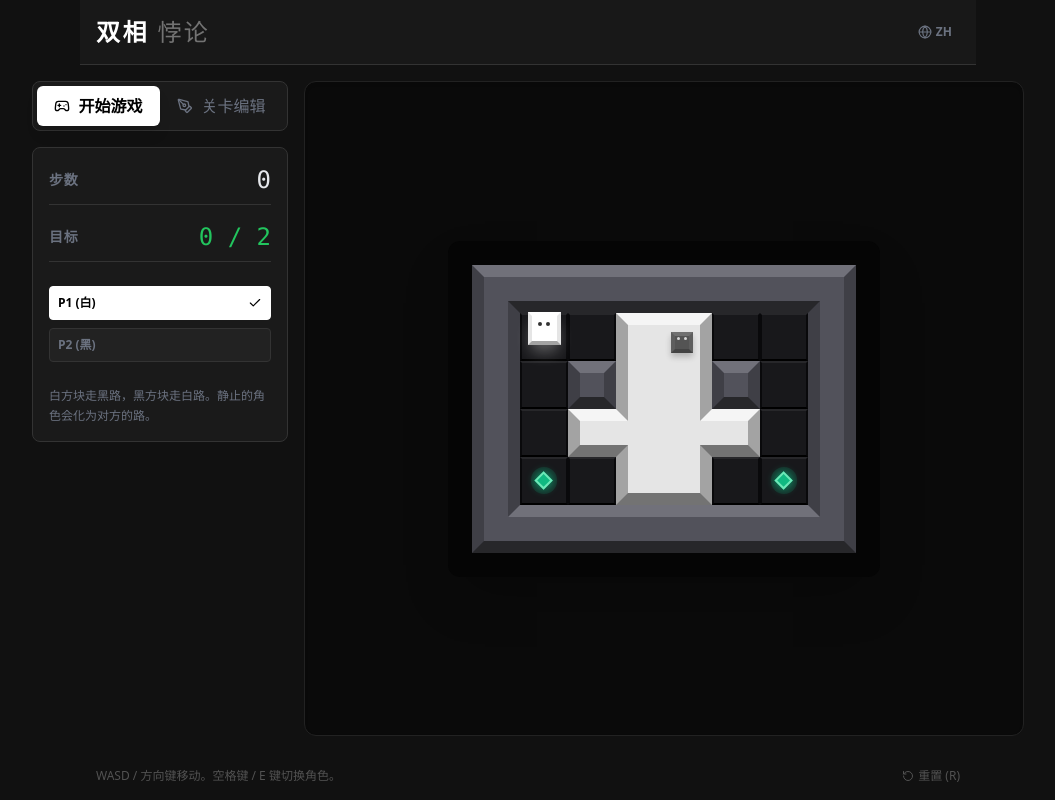
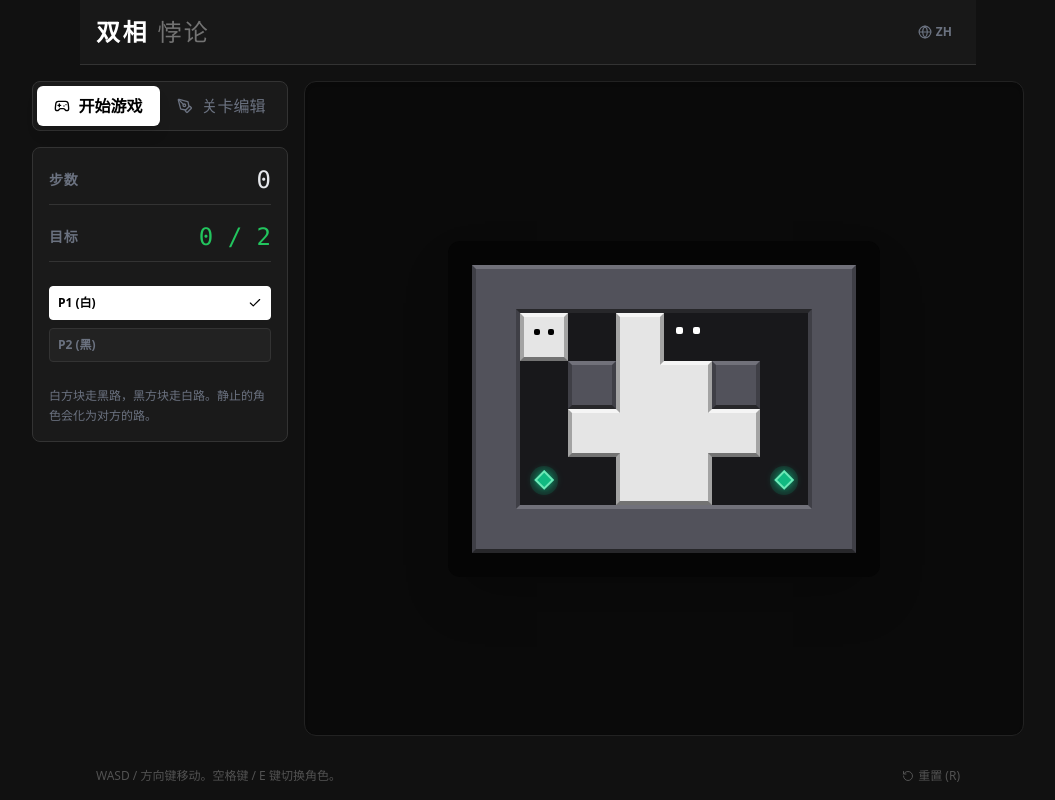
Before and after one commit to skyatgit/mygame, a React (Vite) app: page / in a window 1280 px wide. Shown: the whole page, without its empty margins (112-1167 px from the left). Built offline with nearby package versions, Linux system fonts and the light colour scheme.

Commit message:
优化角色切换逻辑，新增地形工具方法

```diff
--- a/App.tsx
+++ b/App.tsx
@@ -6,6 +6,7 @@ import {
   Gamepad2, RotateCcw, Play, PenTool, Download, Upload,
   Check, X, Globe, Move, Grid3X3, Trash2
 } from 'lucide-react';
+import { getEffectiveTerrain } from './terrainUtils';
 
 const App: React.FC = () => {
   // --- Global State ---
@@ -23,6 +24,24 @@ const App: React.FC = () => {
   });
   const [moveCount, setMoveCount] = useState(0);
   const [isWon, setIsWon] = useState(false);
+  const gameStateRef = useRef(gameState);
+  const prevActiveCharRef = useRef<CharacterType | null>(null);
+
+  useEffect(() => {
+    gameStateRef.current = gameState;
+  }, [gameState]);
+
+  useEffect(() => {
+    if (prevActiveCharRef.current === null) {
+      prevActiveCharRef.current = gameState.activeChar;
+      return;
+    }
+    if (prevActiveCharRef.current !== gameState.activeChar) {
+      initAudio();
+      playSound('switch');
+    }
+    prevActiveCharRef.current = gameState.activeChar;
+  }, [gameState.activeChar]);
 
   // --- Editor State ---
   const [editorTool, setEditorTool] = useState<EditorTool>('wall');
@@ -71,6 +90,14 @@ const App: React.FC = () => {
       gain.gain.exponentialRampToValueAtTime(0.01, now + 0.6);
       osc.start(now);
       osc.stop(now + 0.6);
+    } else if (type === 'error') {
+      osc.type = 'sawtooth';
+      osc.frequency.setValueAtTime(90, now);
+      osc.frequency.linearRampToValueAtTime(60, now + 0.15);
+      gain.gain.setValueAtTime(0.12, now);
+      gain.gain.exponentialRampToValueAtTime(0.005, now + 0.2);
+      osc.start(now);
+      osc.stop(now + 0.2);
     }
   };
 
@@ -165,7 +192,7 @@ const App: React.FC = () => {
       }
 
       // 2. Terrain Check
-      const targetTerrain = currentLevel.terrain[targetY][targetX];
+      const targetTerrain = getEffectiveTerrain(currentLevel, prev, targetX, targetY);
       if (targetTerrain === TerrainType.Wall || targetTerrain === TerrainType.Void) {
         return prev;
       }
@@ -209,13 +236,28 @@ const App: React.FC = () => {
   const handleSwitch = useCallback(() => {
     if (isWon || mode === 'edit') return;
     initAudio();
-    playSound('switch');
-    setGameState(prev => ({
-      ...prev,
-      activeChar: prev.activeChar === CharacterType.P1_White
-        ? CharacterType.P2_Black
-        : CharacterType.P1_White
-    }));
+
+    const overlapping =
+      gameStateRef.current.p1Pos.x === gameStateRef.current.p2Pos.x &&
+      gameStateRef.current.p1Pos.y === gameStateRef.current.p2Pos.y;
+
+    if (overlapping) {
+      playSound('error');
+      return;
+    }
+
+    setGameState(prev => {
+      const stillOverlapping = prev.p1Pos.x === prev.p2Pos.x && prev.p1Pos.y === prev.p2Pos.y;
+      if (stillOverlapping) {
+        return prev;
+      }
+      return {
+        ...prev,
+        activeChar: prev.activeChar === CharacterType.P1_White
+          ? CharacterType.P2_Black
+          : CharacterType.P1_White
+      };
+    });
   }, [isWon, mode]);
 
   // --- Input Handlers ---
--- a/components/Block.tsx
+++ b/components/Block.tsx
@@ -84,7 +84,7 @@ export const Block: React.FC<BlockProps> = ({
     },
     // Light Tile Colors (When acts as Floor)
     LightFloor: {
-      base: '#e5e5e5', top: '#ffffff', left: '#d4d4d4', right: '#d4d4d4', bottom: '#a3a3a3'
+      base: '#f5f5f4', top: '#f5f5f4', left: '#f5f5f4', right: '#f5f5f4', bottom: '#f5f5f4'
     },
     // Light Tile Colors (When acts as Wall) - Slightly darker side slopes to show height
     LightWall: {
@@ -92,7 +92,7 @@ export const Block: React.FC<BlockProps> = ({
     },
     // Dark Tile Colors (When acts as Floor)
     DarkFloor: {
-      base: '#18181b', top: '#27272a', left: '#09090b', right: '#09090b', bottom: '#000000'
+      base: '#18181b', top: '#18181b', left: '#18181b', right: '#18181b', bottom: '#18181b'
     },
     // Dark Tile Colors (When acts as Wall)
     DarkWall: {
@@ -105,8 +105,9 @@ export const Block: React.FC<BlockProps> = ({
     P2: { base: '#171717', top: '#404040', left: '#262626', right: '#262626', bottom: '#000000' },
   };
 
-  const WALL_BORDER_WIDTH = 12;
-  const FLOOR_BORDER_WIDTH = 2;
+  const WALL_BORDER_WIDTH = 4;
+  const FLOOR_BORDER_WIDTH = 0;
+  const LAYERS = { floor: 1, target: 2, active: 5 };
 
   // Decide colors and thickness
   if (terrain === TerrainType.Wall) {
@@ -143,6 +144,29 @@ export const Block: React.FC<BlockProps> = ({
         ? { backgroundColor: '#111', border: '1px dashed #333' }
         : { backgroundColor: 'transparent' };
   }
+
+  if (isP1Here && activeChar !== CharacterType.P1_White) {
+    style = get3DStyle(
+      C.LightFloor.base,
+      C.LightFloor.top,
+      C.LightFloor.left,
+      C.LightFloor.right,
+      C.LightFloor.bottom,
+      FLOOR_BORDER_WIDTH
+    );
+  } else if (isP2Here && activeChar !== CharacterType.P2_Black) {
+    style = get3DStyle(
+      C.DarkFloor.base,
+      C.DarkFloor.top,
+      C.DarkFloor.left,
+      C.DarkFloor.right,
+      C.DarkFloor.bottom,
+      FLOOR_BORDER_WIDTH
+    );
+  }
+
+  const tileZIndex = isVisualWall ? 2 : 0;
+  style = { ...style, zIndex: tileZIndex };
 
   // --- Inner Corner Rendering (For Visual Walls) ---
   const renderInnerCorner = (pos: 'tl'|'tr'|'bl'|'br') => {
@@ -203,24 +227,60 @@ export const Block: React.FC<BlockProps> = ({
   // --- Character Rendering ---
   const renderCharacter = (type: CharacterType) => {
     const isActive = activeChar === type;
-    const colors = type === CharacterType.P1_White ? C.P1 : C.P2;
-    const sizeClass = isActive ? "w-[75%] h-[75%] z-20" : "w-[60%] h-[60%] z-10 opacity-70";
+    const palette = type === CharacterType.P1_White ? C.LightWall : C.DarkWall;
+    const eyeColorClass = type === CharacterType.P1_White ? 'bg-black' : 'bg-white';
+    const layer = isActive ? LAYERS.active : LAYERS.floor;
+
+    const renderEyes = (size: string) => (
+      <div className="absolute top-[30%] left-0 right-0 flex justify-center gap-[20%]">
+        <div className={`${size} aspect-square rounded-sm ${eyeColorClass}`}></div>
+        <div className={`${size} aspect-square rounded-sm ${eyeColorClass}`}></div>
+      </div>
+    );
+
+    if (!isActive) {
+      const floorPalette = type === CharacterType.P1_White ? C.LightFloor : C.DarkFloor;
+      return (
+        <div className="pointer-events-none absolute inset-0" style={{ zIndex: layer }}>
+          <div
+            className="w-full h-full relative"
+            style={get3DStyle(
+              floorPalette.base,
+              floorPalette.top,
+              floorPalette.left,
+              floorPalette.right,
+              floorPalette.bottom,
+              FLOOR_BORDER_WIDTH
+            )}
+          >
+            {renderEyes('w-[14%]')}
+          </div>
+        </div>
+      );
+    }
 
     return (
-      <div className={`absolute inset-0 m-auto flex items-center justify-center transition-all duration-300 ${sizeClass}`}>
+      <div
+        className="pointer-events-none absolute inset-0 flex items-center justify-center"
+        style={{ zIndex: layer }}
+      >
         <div
-          className={`w-full h-full shadow-2xl transition-transform duration-200 ${isActive ? '-translate-y-2' : ''}`}
+          className="w-full h-full shadow-xl relative"
           style={{
-            ...get3DStyle(colors.base, colors.top, colors.left, colors.right, colors.bottom, 4),
+            ...get3DStyle(
+              palette.base,
+              palette.top,
+              palette.left,
+              palette.right,
+              palette.bottom,
+              WALL_BORDER_WIDTH
+            ),
             boxShadow: isActive
-              ? `0 10px 15px -3px ${type === CharacterType.P1_White ? 'rgba(255,255,255,0.3)' : 'rgba(0,0,0,0.5)'}`
-              : '0 4px 6px rgba(0,0,0,0.3)'
+              ? '0 12px 18px rgba(0,0,0,0.55)'
+              : '0 4px 10px rgba(0,0,0,0.4)'
           }}
         >
-            <div className="absolute top-[25%] left-0 right-0 flex justify-center gap-[15%] opacity-80">
-                <div className={`w-[15%] aspect-square rounded-sm ${type === CharacterType.P1_White ? 'bg-black' : 'bg-white'}`}></div>
-                <div className={`w-[15%] aspect-square rounded-sm ${type === CharacterType.P1_White ? 'bg-black' : 'bg-white'}`}></div>
-            </div>
+          {renderEyes('w-[16%]')}
         </div>
       </div>
     );
@@ -228,7 +288,10 @@ export const Block: React.FC<BlockProps> = ({
 
   // --- Target Rendering ---
   const renderTarget = () => (
-    <div className="absolute inset-0 flex items-center justify-center pointer-events-none z-0">
+    <div
+      className="absolute inset-0 flex items-center justify-center pointer-events-none"
+      style={{ zIndex: LAYERS.target }}
+    >
       <div className="w-[60%] h-[60%] bg-emerald-500/20 rounded-full animate-pulse absolute"></div>
       <div
         className="w-[30%] h-[30%] bg-emerald-500 shadow-[0_0_10px_#10b981]"
@@ -256,10 +319,8 @@ export const Block: React.FC<BlockProps> = ({
       {renderInnerCorner('br')}
 
       {isTarget && renderTarget()}
-      {isP1Here && activeChar !== CharacterType.P1_White && renderCharacter(CharacterType.P1_White)}
-      {isP2Here && activeChar !== CharacterType.P2_Black && renderCharacter(CharacterType.P2_Black)}
-      {isP1Here && activeChar === CharacterType.P1_White && renderCharacter(CharacterType.P1_White)}
-      {isP2Here && activeChar === CharacterType.P2_Black && renderCharacter(CharacterType.P2_Black)}
+      {isP1Here && renderCharacter(CharacterType.P1_White)}
+      {isP2Here && renderCharacter(CharacterType.P2_Black)}
 
       {editorMode && (
         <div className="absolute inset-0 hover:bg-white/10 transition-colors pointer-events-none"></div>
--- a/components/GameBoard.tsx
+++ b/components/GameBoard.tsx
@@ -1,6 +1,7 @@
 import React from 'react';
 import { LevelData, GameState, Position, TerrainType, CharacterType } from '../types';
 import { Block } from './Block';
+import { getEffectiveTerrain } from '../terrainUtils';
 
 interface GameBoardProps {
   level: LevelData;
@@ -31,7 +32,7 @@ export const GameBoard: React.FC<GameBoardProps> = ({
     // Out of bounds is never a wall, ensuring outer edges always have slopes
     if (x < 0 || x >= level.width || y < 0 || y >= level.height) return null;
 
-    const t = level.terrain[y][x];
+    const t = getEffectiveTerrain(level, gameState, x, y);
 
     // 1. Static Hard Walls (Gray)
     if (t === TerrainType.Wall) return 'WALL_STATIC';
@@ -64,7 +65,8 @@ export const GameBoard: React.FC<GameBoardProps> = ({
         }}
       >
         {level.terrain.map((row, y) => (
-          row.map((terrain, x) => {
+          row.map((baseTerrain, x) => {
+            const terrain = getEffectiveTerrain(level, gameState, x, y);
             const isTarget = level.targets.some(t => t.x === x && t.y === y);
 
             // Get the exact type of the current block
--- /dev/null
+++ b/terrainUtils.ts
@@ -0,0 +1,33 @@
+import { LevelData, GameState, TerrainType, CharacterType } from './types';
+
+export const getEffectiveTerrain = (
+  level: LevelData,
+  state: GameState | undefined,
+  x: number,
+  y: number
+): TerrainType => {
+  if (y < 0 || y >= level.height || x < 0 || x >= level.width) {
+    return TerrainType.Void;
+  }
+
+  const base = level.terrain?.[y]?.[x] ?? TerrainType.Void;
+  if (!state) return base;
+
+  const p1IsFloor =
+    state.activeChar !== CharacterType.P1_White &&
+    state.p1Pos.x === x &&
+    state.p1Pos.y === y;
+  if (p1IsFloor) {
+    return TerrainType.LightTile;
+  }
+
+  const p2IsFloor =
+    state.activeChar !== CharacterType.P2_Black &&
+    state.p2Pos.x === x &&
+    state.p2Pos.y === y;
+  if (p2IsFloor) {
+    return TerrainType.DarkTile;
+  }
+
+  return base;
+};
```
